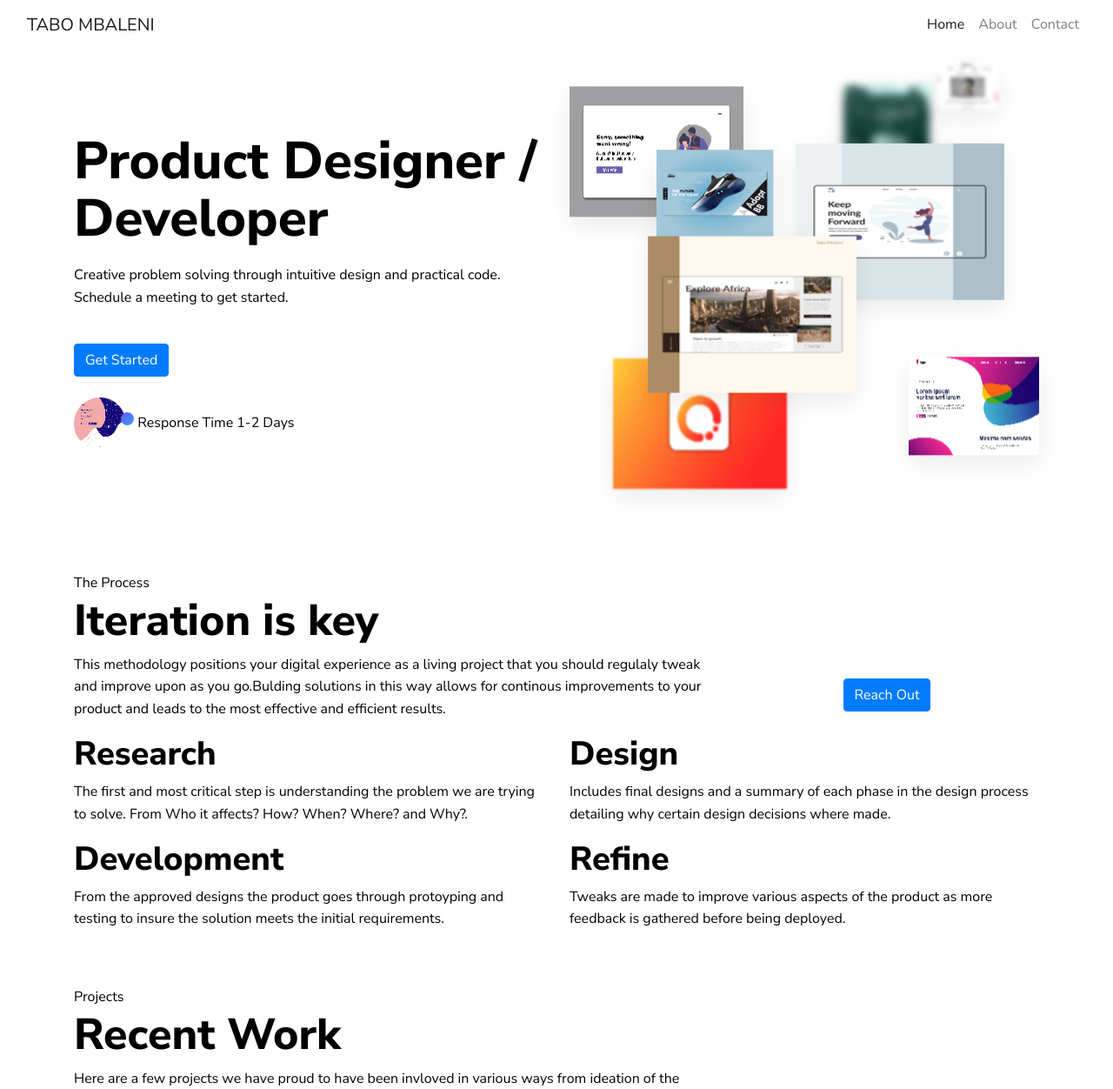
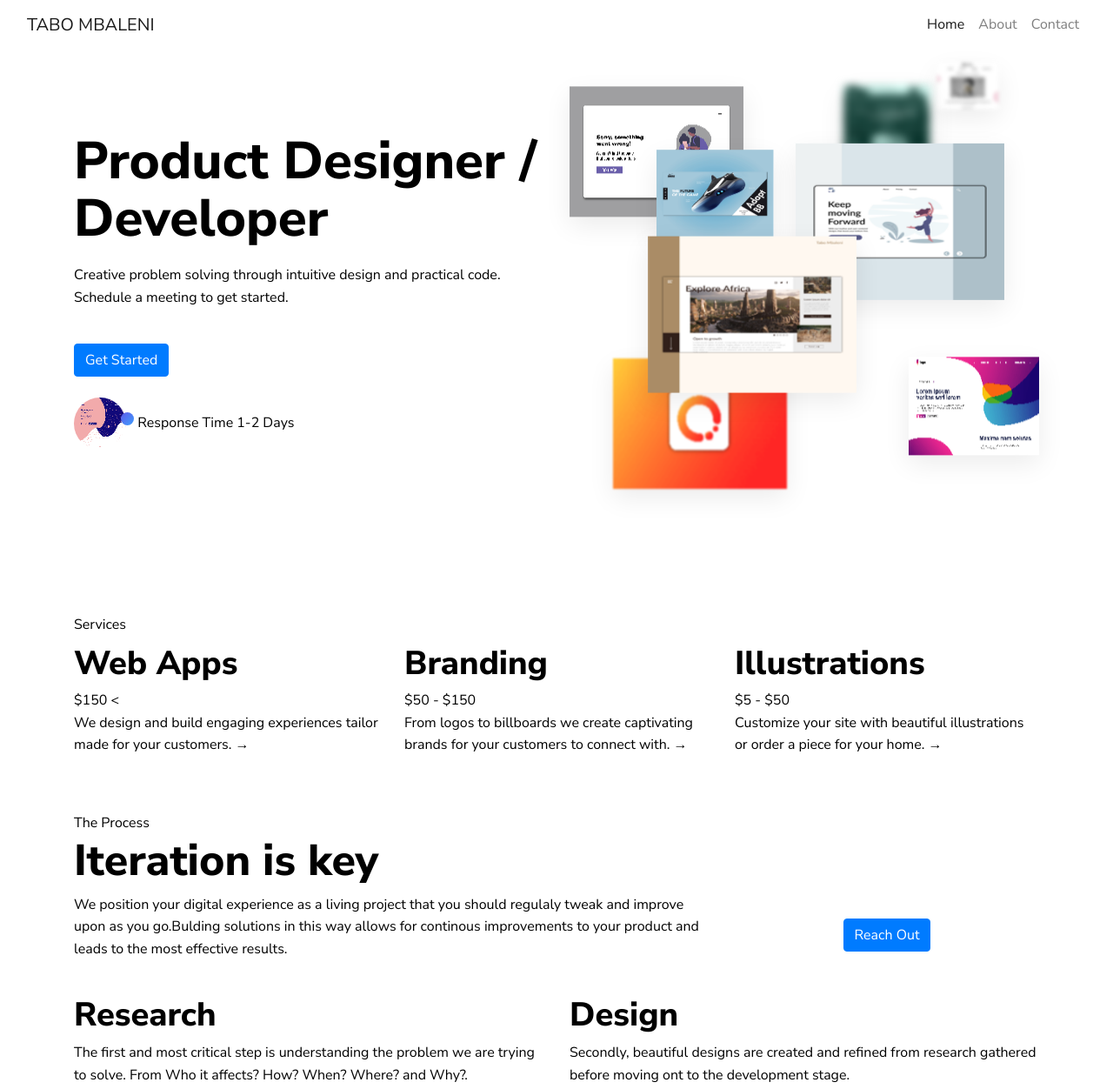
Before and after one commit to tmbaleni/portfolio, a website: page docs/index.html in a window 1280 px wide. Shown: the top 1252 px of the page at 87% size. Drawn offline with nearby package versions, Linux system fonts and the light colour scheme.

Commit message:
added services section

```diff
--- a/docs/index.html
+++ b/docs/index.html
@@ -114,17 +114,58 @@
                </div>
            </div>
        </div>
+       <div data-aos="fade-up" class="row mt-5 mb-2">
+            <div class="col-12">
+                <div class="title">
+                    Services
+                </div>
+            </div>
+       </div>
+       <div data-aos="fade-up" class="row mb-5">
+           <div class="col-md-4">
+               <div class="services">
+                   <!--<span class="service-icon">i</span>-->
+                   <h2 class="service-item-title page-h2">Web Apps</h2>
+                   <span>$150 < </span>
+                   <p class="service-description">
+                        We design and build engaging experiences tailor made for your customers.
+                        <a href="#"> &RightArrow; </a>
+                   </p>
+               </div>
+           </div>
+           <div class="col-md-4">
+            <div class="services">
+                <h2 class="service-item-title page-h2">Branding</h2>
+                <span>$50 - $150</span>
+                <p class="service-description">
+                    From logos to billboards we create captivating brands for your customers to connect with.
+                    <a href="#"> &RightArrow; </a>
+                </p>
+            </div>
+        </div>
+        <div class="col-md-4">
+            <div class="services">
+                <h2 class="service-item-title page-h2">Illustrations </h2>
+                <span>$5 - $50</span>
+                <p class="service-description">
+                    Customize your site with beautiful illustrations or order a piece for your home.
+                    <a href="#"> &RightArrow; </a>
+                </p>
+            </div>
+        </div>
+       </div>
 
-       <div data-aos="fade-up" class="row">
+
+       <div data-aos="fade-up" class="row mb-4">
            <div class="col-md-8">
                <div class="title">
                    The Process
                </div>
                <div class="heading">
                    <h1 class="page-h1">Iteration is key</h1>
-                   <p>This methodology positions your digital experience as a living project that you should
+                   <p>We position your digital experience as a living project that you should
                        regulaly tweak and improve upon as you go.Bulding solutions in this way allows for continous improvements to your product
-                       and leads to the most effective and efficient results.
+                       and leads to the most effective results.
                     </p>
                </div>
            </div>
@@ -144,13 +185,12 @@
             </div>
             <div class="col-md-6">
                     <h2 class="page-h2">Design</h2>
-                    <p>Includes final designs and a summary of each phase in the design process detailing
-                        why certain design decisions where made.
+                    <p>Secondly, beautiful designs are created and refined from research gathered before moving ont to the development stage.
                     </p>
                 </div>
        </div>
 
-       <div data-aos="fade-up" class="row">
+       <div data-aos="fade-up" class="row mt-2">
             <div class="col-md-6">
                 <h2 class="page-h2">Development</h2>
                 <p>From the approved designs the product goes through protoyping and testing to insure the solution
@@ -269,7 +309,7 @@
                         <p>So, I'm a software engineer with a visual arts background. I love all things that have to do  with product design &
                             visual design, mobile & web projects as well as branding, illustration, anumation and data visualtization.
                             With my diverse background and industry experience, I know how to help clients solve real business cases and grow
-                            thier businesses by using design thinking.
+                            their businesses by using design thinking.
                         </p>
                         </div>
                     <div class="col-md-4 pt-4">
```
